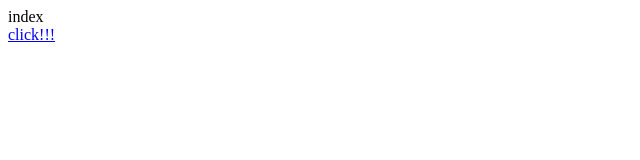
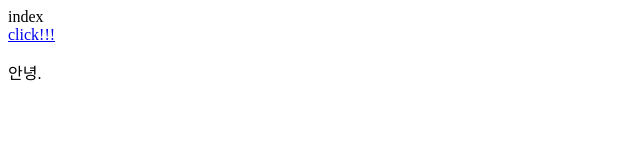
Before and after one commit to seonjuLee/seonjulee.github.com, a plain HTML site: page index.html in a window 1280 px wide. Shown: the full height of the page, 0-640 px from the left. Drawn offline with Linux system fonts and the light colour scheme.

Commit message:
Update index.html

```diff
--- a/index.html
+++ b/index.html
@@ -8,6 +8,6 @@
 
 <div>index</div>
 <a href="javascript:;">click!!!</a>
-
+<p>안녕.</p>
 </body>
 </html>
```
